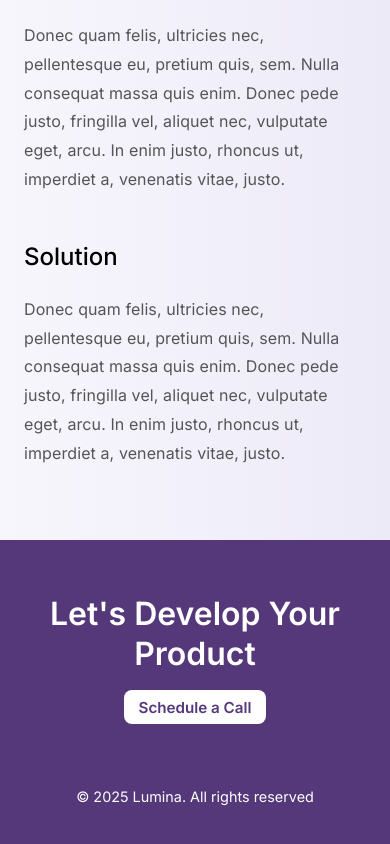
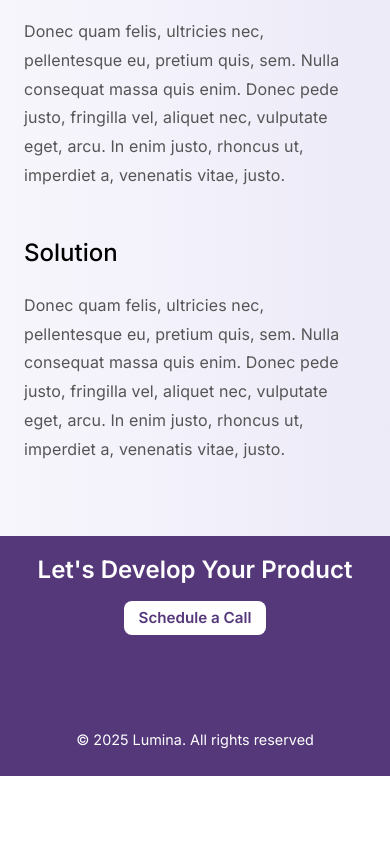
Before and after one commit to CamilleOnoda/camilleonoda.dev, a React (Create React App) app: page /portfolio-details/1 in a window 390 px wide. Shown: the part 1349-2193 px from the top of the page. After the commit the page ends 2125 px from the top, so only its background shows below. Built offline with nearby package versions, Linux system fonts and the light colour scheme.

Commit message:
set footer and home banner image resposnive design

```diff
--- a/public/index.html
+++ b/public/index.html
@@ -1,4 +1,3 @@
-<!DOCTYPE html>
 <html lang="en">
   <head>
     <meta charset="utf-8" />
--- a/src/features/Footer/footer.css
+++ b/src/features/Footer/footer.css
@@ -1,72 +1,51 @@
 .footer-section {
   display: flex;
-  flex-direction: column;
-  align-items: center;
   justify-content: center;
+  align-items: flex-start;
   text-align: center;
   background: var(--bg-footer);
-  padding: 0 1rem;
-  height: 20rem;
+  padding: 1.3rem 1rem;
+  min-height: 15rem;
 }
 
 .footer-container {
+  max-width: 75rem;
   width: 100%;
-  max-width: 75rem;
-  padding: 0 1rem;
 }
 
 .footer-title {
   font-size: 2.5rem;
-  margin-bottom: 1.5rem;
-  /* margin-top: -2.2rem; */
   font-weight: 600;
-  line-height: 2.2rem;
+  line-height: 1.2;
   color: var(--button-text);
-}
-
-.footer-button {
-  background-color: var(--button-text);
-  color: var(--footer-button-text);
-  font-size: 1rem;
-  font-weight: 550;
-  padding: 0.6rem 1rem;
-  border: none;
-  border-radius: 8px;
-  cursor: pointer;
-  transition: background-color 0.3s ease, color 0.3s ease;
-  text-decoration: none;
-  display: inline-block;
+  margin-bottom: 1.3rem;
 }
 
 .footer-description {
   font-size: 1rem;
   color: var(--button-text);
-  margin-top: 6.5rem;
+  margin-top: 7rem;
 }
 
 @media (max-width: 768px) {
   .footer-title {
-    font-size: 2rem;
-    line-height: 2.5rem;
+    font-size: 1.8rem;
     margin-bottom: 1rem;
   }
-  .footer-button {
-    font-size: 0.95rem;
-    padding: 0.5rem 1rem;
-  }
+
   .footer-description {
-    margin-top: 4rem;
     font-size: 0.95rem;
   }
 }
 
 @media (max-width: 480px) {
-  .footer-button {
-    font-size: 0.9rem;
-    padding: 0.5rem 0.7rem;
-    margin-top: -1rem;
+  .footer-title {
+    font-size: 1.5rem;
+    margin-bottom: 1rem;
   }
+
   .footer-description {
     font-size: 0.9rem;
+    margin-top: 6rem;
   }
 }
--- a/src/features/Footer/footer.js
+++ b/src/features/Footer/footer.js
@@ -7,20 +7,16 @@ function Footer() {
   return (
     <section className="footer-section">
       <div className="footer-container">
-        <h1 className=" footer-title">Let's Develop Your Product</h1>
-        {/* <a href="/contact " className="footer-button">
-          Schedule a Call
-        </a> */}
+        <h1 className="footer-title">Let's Develop Your Product</h1>
         <Button
           text="Schedule a Call"
           href="/contact"
           variant="footer"
           size="medium"
         />
-
-        <footer className="footer-description">
+        <p className="footer-description">
           © {currentYear} Lumina. All rights reserved
-        </footer>
+        </p>
       </div>
     </section>
   );
--- a/src/features/home/bannerIntro.css
+++ b/src/features/home/bannerIntro.css
@@ -126,12 +126,9 @@
 }
 
 @media (max-width: 1024px) {
-  /* .home-banner-section {
-    padding: 4rem 1rem 0.3rem 1rem;
-  } */
-  /* .home-banner-section {
-    padding: 1rem;
-  } */
+  .home-banner-section {
+    padding: 1.3rem 1rem 0rem 1rem;
+  }
   .home-banner-inner-container {
     flex-direction: column;
     flex-wrap: wrap;
@@ -175,16 +172,17 @@
   }
   .home-banner-image-container {
     width: 100%;
-    padding: 1rem;
+    padding: 0;
   }
   .home-banner-image {
     width: 100%;
-    max-width: 100%;
+    max-width: none;
+    height: auto;
   }
   .home-banner-badge {
     font-size: 1.2rem;
     padding: 7px 10px;
-    bottom: -0.5rem;
+    bottom: -1.5rem;
   }
   .home-banner-badge-year {
     font-size: 1.5rem;
```
